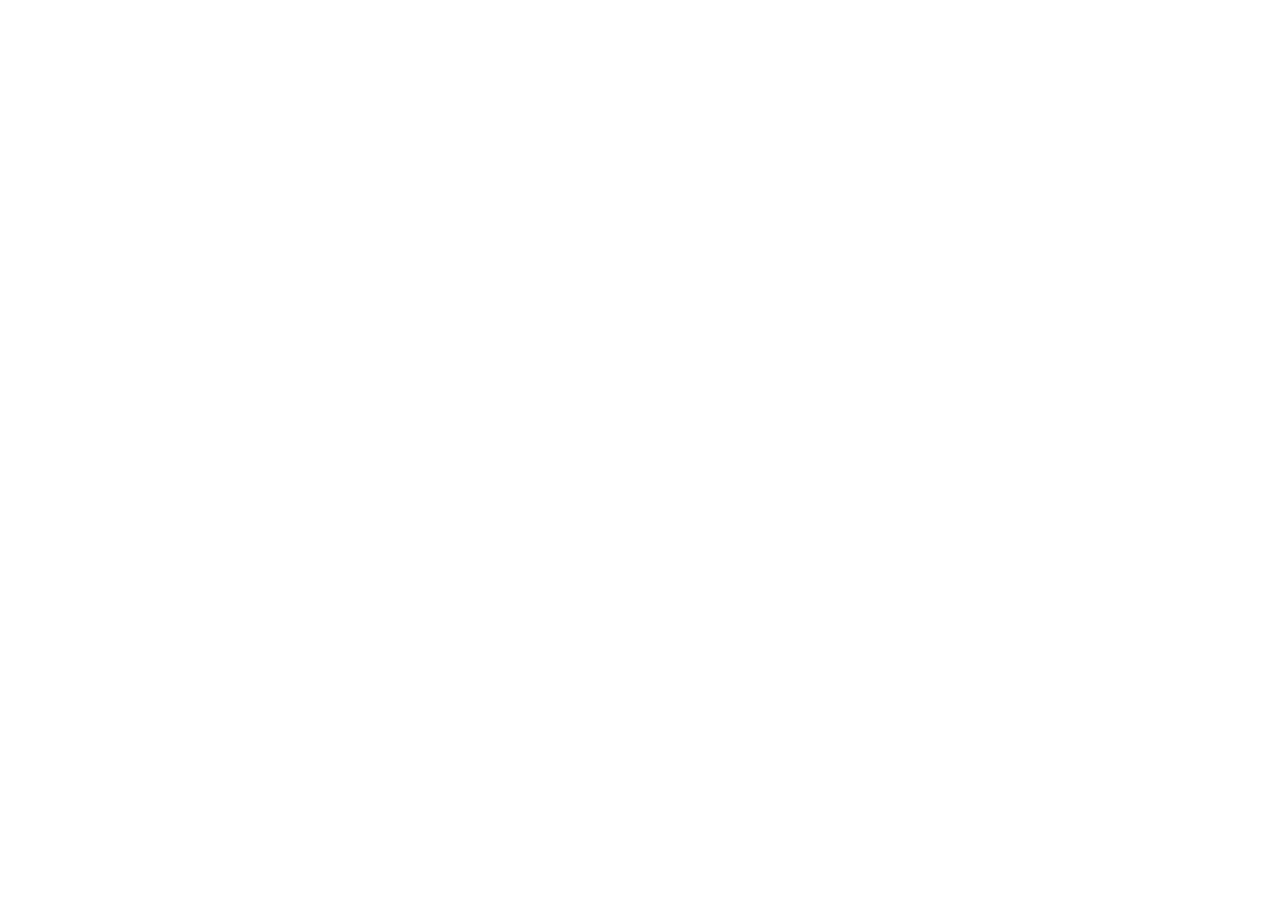
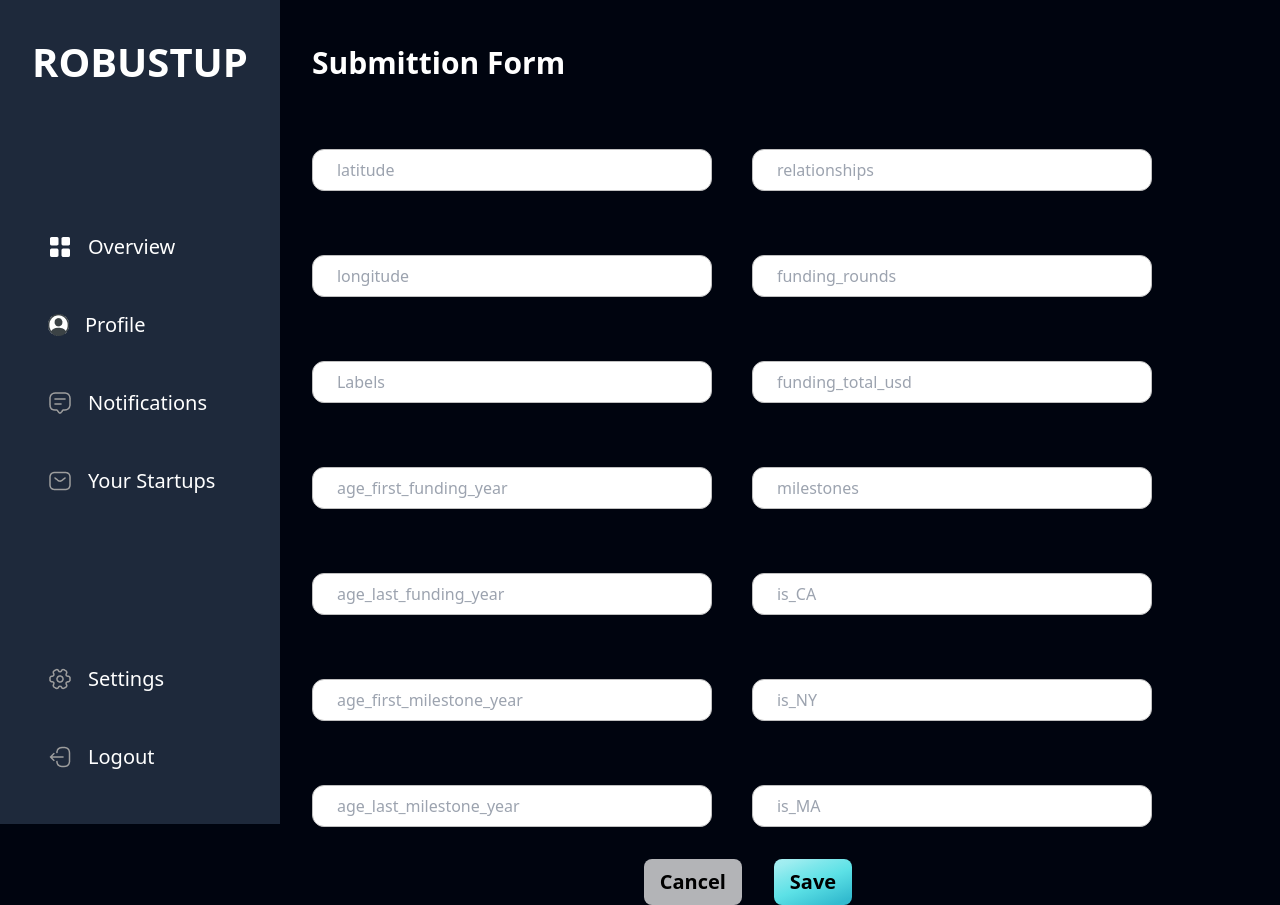
Before and after one commit to salahpy/ROBUSTUP, a React (Vite) app: page /Submit in a window 1280 px wide. Before the commit this address had no page. Before the commit the page ends 800 px from the top, so only its background shows below. Built offline with nearby package versions, Linux system fonts and the light colour scheme.

Commit message:
notif added

```diff
--- a/src/App.jsx
+++ b/src/App.jsx
@@ -7,6 +7,8 @@
 import Dashboard from "./pages/Dashboard"
 import SProfile from "./pages/SProfile"
 import Notifications from "./pages/Notifications"
+import Startups from "./pages/Startups"
+import Submit from "./pages/Submit"
 
 function App() {
   return (
@@ -21,6 +23,8 @@
           <Route path="/Dashboard" element={<Dashboard />} />
           <Route path="/SProfile" element={<SProfile />} />
           <Route path="/Notifications" element={<Notifications />} />
+          <Route path="/Startups" element={<Startups />} />
+          <Route path="/Submit" element={<Submit />} />
         </Routes>
       </div>
     </BrowserRouter>
--- a/src/index.css
+++ b/src/index.css
@@ -82,3 +82,24 @@
     display: block;
   }
 }
+
+.input {
+  width: 100%; /* Initially set to full width */
+  max-width: 300px; /* Set a maximum width */
+  padding: 10px;
+  margin-right: 10px; /* Add some margin */
+}
+
+/* Media query for smaller screens */
+@media (max-width: 768px) {
+  .input {
+    max-width: 200px; /* Adjust maximum width for smaller screens */
+  }
+}
+
+/* Media query for even smaller screens */
+@media (max-width: 480px) {
+  .input {
+    max-width: 150px; /* Further adjust maximum width for very small screens */
+  }
+}
--- a/src/pages/Dashboard.jsx
+++ b/src/pages/Dashboard.jsx
@@ -14,7 +14,7 @@
         <Sidebar />
       </div>
       <div>
-        <div className="mt-8 sm:mt-10 sm:px-20">
+        <div className="mt-8 sm:mt-10">
           <Nav2 />
         </div>
         <div className="flex flex-wrap">
--- a/src/pages/SProfile.jsx
+++ b/src/pages/SProfile.jsx
@@ -11,19 +11,64 @@
         <div>
           <p className="text-[30px] font-bold">Welcome to your profile</p>
           <div>
-            <p className="mt-5 text-[25px]">Biography</p>
-            <div className="mt-3 w-[400px] h-[100px] rounded-xl">
-            <textarea type="text" placeholder="EX : Our startup......" className=" p-2 rounded-xl w-full h-full text-black"/></div>
+            <p className="mt-5 text-[25px]">Start up name</p>
+            <div className="mt-3 w-[400px] rounded-xl">
+              <input
+                type="text"
+                placeholder="ROBUST UP"
+                className=" p-2 rounded-xl w-full h-full text-black"
+              />
+            </div>
           </div>
           <div>
-            <p className="mt-5 text-[25px]">Industry</p>
+            <p className="mt-5 text-[25px]">Email</p>
             <div className="mt-3 w-[400px] rounded-xl">
-            <textarea type="text" placeholder="Ex: Freelance" className=" p-2 rounded-xl w-full h-full text-black"/></div>
+              <input
+                type="text"
+                placeholder="RobustUP@gmail.com"
+                className=" p-2 rounded-xl w-full h-full text-black"
+              />
+            </div>
           </div>
           <div>
-            <p className="mt-5 text-[25px]">Start up name</p>
+            <p className="mt-5 text-[25px]">Contact Number</p>
             <div className="mt-3 w-[400px] rounded-xl">
-            <input type="text" placeholder="EX : ROBUST UP" className=" p-2 rounded-xl w-full h-full text-black"/></div>
+              <input
+                type="text"
+                placeholder="Freelance"
+                className=" p-2 rounded-xl w-full h-full text-black"
+              />
+            </div>
+            <div>
+              <p className="mt-5 text-[25px]">Biography</p>
+              <div className="mt-3 w-[400px] h-[100px] rounded-xl">
+                <textarea
+                  type="text"
+                  placeholder="EX : Our startup......"
+                  className=" p-2 rounded-xl w-full h-full text-black"
+                />
+              </div>
+            </div>
+            <div>
+              <p className="mt-5 text-[25px]">Industry</p>
+              <div className="mt-3 w-[400px] rounded-xl">
+                <input
+                  type="text"
+                  placeholder="Freelance"
+                  className=" p-2 rounded-xl w-full h-full text-black"
+                />
+              </div>
+            </div>
+            <div>
+              <p className="mt-5 text-[25px]">Status</p>
+              <div className="mt-3 w-[400px] rounded-xl">
+                <input
+                  type="text"
+                  placeholder=""
+                  className=" p-2 rounded-xl w-full h-full text-black"
+                />
+              </div>
+            </div>
           </div>
         </div>
       </div>
--- /dev/null
+++ b/src/pages/Startups.jsx
@@ -0,0 +1,44 @@
+import React from "react"
+import Startup from "./components/Startup"
+import Sidebar from "./components/Sidebar"
+import plus from "../assets/plus.png?react"
+import { useNavigate } from "react-router-dom"
+
+const Startups = () => {
+    const navigate = useNavigate()
+
+    const handleClick = () => {
+      navigate("/Submit");
+      console.log("Button clicked!");
+    }
+
+  return (
+    <div className="flex bg-primary text-white">
+      <div>
+        <Sidebar />
+      </div>
+      <div className="mt-10">
+        <h1 className="text-white text-[30px] font-bold pb-5">Startups</h1>
+        <div className="flex flex-wrap">
+          <div className="bg-slate-800 max-w-[450px] m-8 rounded-3xl">
+            <Startup
+              email={"sss"}
+              description={"ddd"}
+              name={"sss"}
+              industry={"ddd"}
+              status={"ddd"}
+            />
+            <div className="flex flex-col mx-5">
+              <button onClick={handleClick}  className="bg-[#03DAC5] my-4 mb-6 flex items-center py-3 px-5 rounded-3xl">
+                <img src={plus} />
+                <h1 className=" uppercase mx-3">Consulting by AI</h1>
+              </button>
+            </div>
+          </div>
+        </div>
+      </div>
+    </div>
+  )
+}
+
+export default Startups
--- /dev/null
+++ b/src/pages/Submit.jsx
@@ -0,0 +1,57 @@
+import React from "react"
+import Sidebar from "./components/Sidebar"
+import Form from "./components/Form"
+import { useNavigate } from "react-router-dom"
+
+const Submit = () => {
+  const navigate = useNavigate()
+
+  const handleClick = () => {
+    navigate("/dashboard")
+    console.log("Button clicked!")
+  }
+
+  return (
+    <div className="flex bg-primary text-white">
+      <div>
+        <Sidebar />
+      </div>
+      <div className="mt-10">
+        <p className="text-[30px] font-bold mb-8">Submittion Form</p>
+        <div className="flex flex-col sm:flex-row ">
+          <div className="mr-0 sm:mr-10">
+            <Form placeholder={"latitude"} />
+            <Form placeholder={"longitude"} />
+            <Form placeholder={"Labels"} />
+            <Form placeholder={"age_first_funding_year"} />
+            <Form placeholder={"age_last_funding_year"} />
+            <Form placeholder={"age_first_milestone_year"} />
+            <Form placeholder={"age_last_milestone_year"} />
+          </div>
+          <div>
+            <Form placeholder={"relationships"} />
+            <Form placeholder={"funding_rounds"} />
+            <Form placeholder={"funding_total_usd"} />
+            <Form placeholder={"milestones"} />
+            <Form placeholder={"is_CA"} />
+            <Form placeholder={"is_NY"} />
+            <Form placeholder={"is_MA"} />
+          </div>
+        </div>
+        <div className="flex justify-center">
+          <button
+            onClick={handleClick}
+            className=" md:py-2 md:px-4 py-2 px-3 rounded-lg text-[15px] font-semibold md:text-[20px] bg-dimWhite text-black mx-8"
+          >
+            Cancel
+          </button>
+          <button className="bg-blue-gradient md:py-2 md:px-4 py-2 px-3 rounded-lg text-[15px] font-semibold md:text-[20px] text-black">
+            Save
+          </button>
+        </div>
+      </div>
+    </div>
+  )
+}
+
+export default Submit
--- /dev/null
+++ b/src/pages/components/Form.jsx
@@ -0,0 +1,17 @@
+import React from 'react'
+
+const Form = ({placeholder}) => {
+  return (
+    <div>
+        <div className="w-[400px]">
+            <input
+              type="text"
+              placeholder={placeholder}
+              className="px-6 py-2 rounded-xl border-[#c0c0c0] border-[1px] w-full my-8"
+            />
+          </div>
+    </div>
+  )
+}
+
+export default Form
--- a/src/pages/components/Nav2.jsx
+++ b/src/pages/components/Nav2.jsx
@@ -1,13 +1,13 @@
 import React from "react"
-import Profile from "./Profile"
-import Inpu from "./Inpu"
 
 const Nav2 = () => {
   return (
     <div>
-      <div className="flex items-center justify-between mb-10">
-        <Inpu placeholder="Search"  />
-        <Profile />
+      <div className="text-center mb-10">
+        <input
+          placeholder="Search"
+          className="sm:px-6 px-2 py-2 rounded-xl input"
+        />
       </div>
     </div>
   )
--- a/src/pages/components/Sidebar.jsx
+++ b/src/pages/components/Sidebar.jsx
@@ -28,7 +28,7 @@
             <NavLink to={"/Notifications"}>
               <Card title="Notifications" icon={messag} />
             </NavLink>
-            <NavLink to={"/Dashboard"}>
+            <NavLink to={"/Startups"}>
               {" "}
               <Card title="Your Startups" icon={sms} />
             </NavLink>
--- /dev/null
+++ b/src/pages/components/Startup.jsx
@@ -0,0 +1,19 @@
+import React from "react"
+
+const Startup = ({name, email, description, industry, status}) => {
+  return (
+    <div>
+      <div className="p-4 ">
+        <h1 className="text-[20px] font-bold mb-3">{name}</h1>
+        <p className="text-[17px] font-semibold mb-3">{email}</p>
+        <p className=" mb-3">
+          {description}
+        </p>
+        <p className="text-[17px] font-semibold mb-3">{industry}</p>
+        <p className="text-[17px] font-semibold mb-3">{status}</p>
+      </div>
+    </div>
+  )
+}
+
+export default Startup
```
Also changed, not shown: src/pages/components/Enhace.jsx (added).
